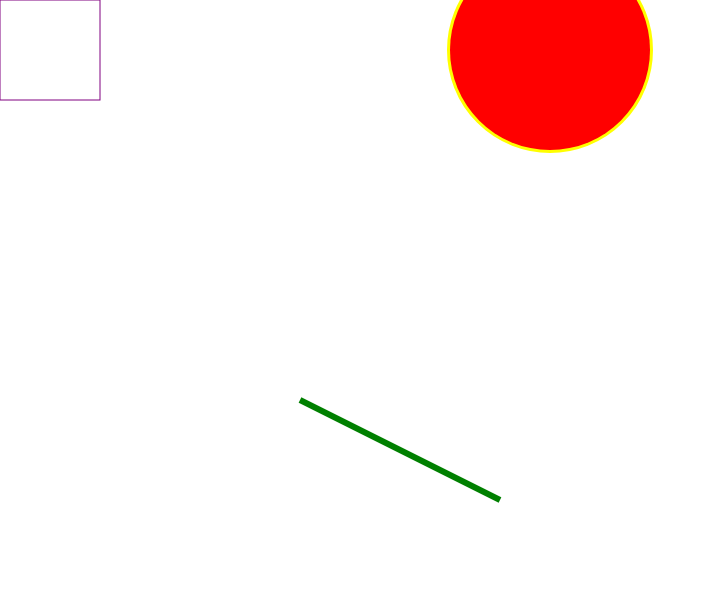
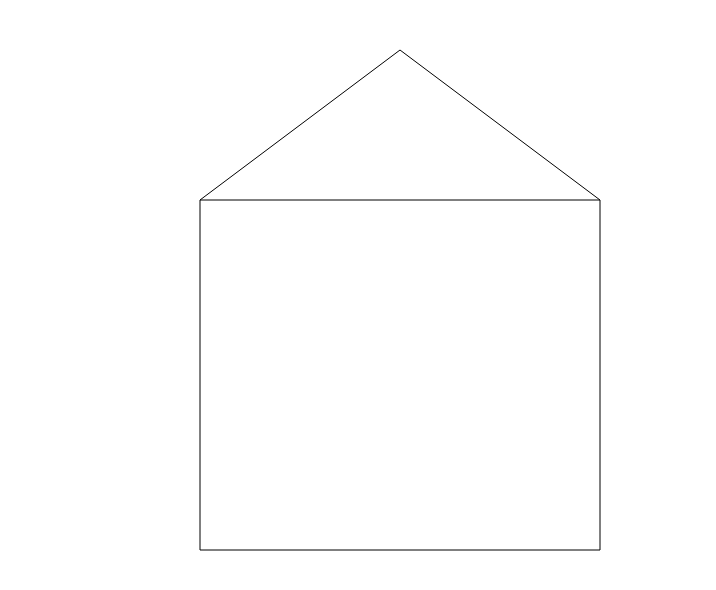
Before and after one commit to eladrkatz/basic-js, a plain HTML site: page basic/index.html in a window 1280 px wide. Shown: the whole page, without its empty margins (0-716 px from the left). Drawn offline with Linux system fonts and the light colour scheme.

Commit message:
added first lesson

```diff
--- a/basic/index.html
+++ b/basic/index.html
@@ -4,7 +4,8 @@
         canvas { border: solid 0px red;}
     </style>
     <script src="basic.js"></script>
-    <script src="../main.js"></script>
+    <!-- <script src="../main.js"></script> -->
+    <script src="../lesson1.js"></script>
     <body>
 
     </body>
--- /dev/null
+++ b/lesson1.js
@@ -0,0 +1,16 @@
+b.onRender = function () {
+
+    // b.line(0,0,200,200);
+
+    // b.line(200,200,400,200);
+
+   // b.line(500,300,0,0);
+b.line(200,550,600,550);
+
+b.line(600,550,600,200);
+
+b.line(200,200,200,550);
+b.line(200,200,600,200);
+b.line(200,200,400,50);
+b.line(600,200,400,50)
+}
```
